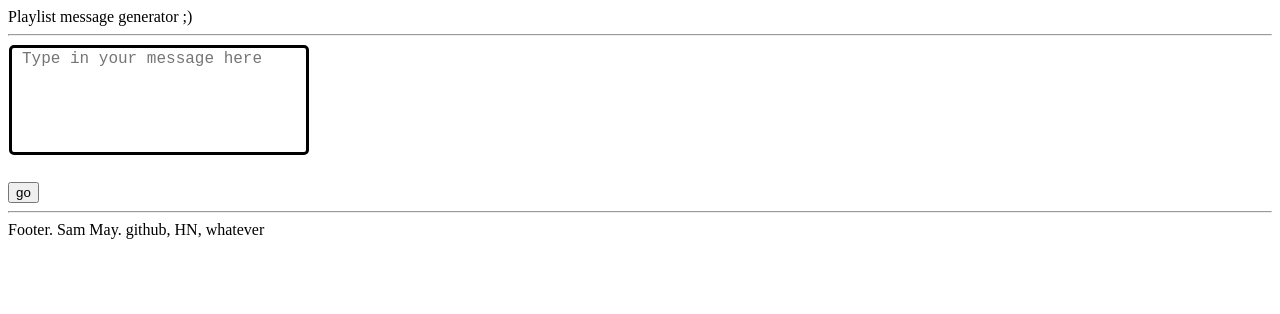
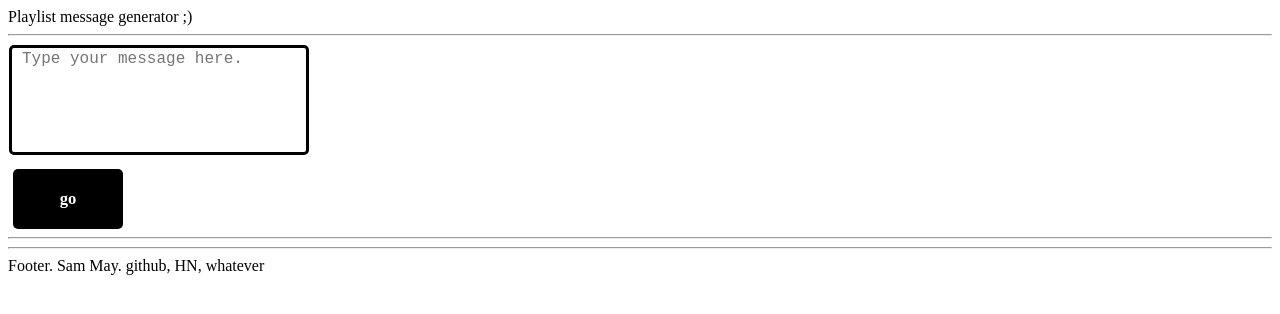
Before and after one commit to samrmay/spotify-playlist-message-generator, a React app: page / in a window 1280 px wide. Shown: the top 314 px of the page. Built offline with nearby package versions, Linux system fonts and the light colour scheme.

Commit message:
added go button and mock playlist styling

```diff
--- a/package.json
+++ b/package.json
@@ -20,6 +20,7 @@
     "@babel/plugin-transform-runtime": "^7.12.10",
     "@babel/preset-env": "^7.11.0",
     "@babel/preset-react": "^7.10.4",
+    "@svgr/webpack": "^5.5.0",
     "babel-loader": "^8.1.0",
     "css-loader": "^5.0.1",
     "dotenv-webpack": "^6.0.0",
--- /dev/null
+++ b/src/components/Body/LoadingButton/index.jsx
@@ -0,0 +1,31 @@
+import React from 'react';
+import Loading from '../../../assets/loading.svg';
+import styles from './styles.css';
+
+class LoadingButton extends React.Component {
+  constructor(props) {
+    super(props);
+  }
+
+  render() {
+    const style = {width: this.props.width}
+    return (
+      <div className={styles.loadingButton} onClick={this.props.handleClick} style={style}>
+        {this.props.wasClicked ? (
+          <Loading className={styles.loadingButtonAnimation} alt="Loading..." />
+        ) : (
+          <h5 className={styles.loadingButtonText}>{this.props.content}</h5>
+        )}
+      </div>
+    );
+  }
+}
+
+LoadingButton.defaultProps = {
+  content: 'Loading Button',
+  wasClicked: false,
+  handleClick: (event) => '',
+  width: '100%'
+};
+
+export default LoadingButton;
--- /dev/null
+++ b/src/components/Body/LoadingButton/styles.css
@@ -0,0 +1,20 @@
+.loadingButton {
+  background-color: black;
+  color: white;
+  height: 50px;
+  text-align: center;
+  align-self: center;
+  border-radius: 5px;
+  margin: 5px;
+  cursor: pointer;
+  font-size: 20px;
+  padding: 5px;
+}
+
+.loadingButtonText {
+  margin: 15px auto;
+}
+
+.loadingButtonAnimation {
+  padding-top: 10px;
+}
--- a/src/components/Body/MockPlaylist/SongEntry/index.jsx
+++ b/src/components/Body/MockPlaylist/SongEntry/index.jsx
@@ -1,4 +1,5 @@
 import React from 'react'
+import styles from './styles.css'
 
 class SongEntry extends React.Component {
     constructor(props) {
@@ -17,13 +18,29 @@ class SongEntry extends React.Component {
     }
 
     render() {
-        const {song} = this.props
-        const {name, artists, preview_url} = song
-        const artistsString = this.stringifyArtists(artists)
-        return(
-        <div>{name}: {artistsString}</div>
-        )
+        if (!this.props.header) {
+            const {song} = this.props
+            const {name, artists} = song
+            const artistsString = this.stringifyArtists(artists)
+            return(
+            <div className={styles.songEntryContainer}>
+                <div className={styles.songName}>{name}</div>
+                <div className={styles.artistsString}>{artistsString}</div>
+            </div>
+            )
+        } else {
+            return(
+                <div className={styles.headerContainer}>
+                    <div className={styles.songName}>Title</div>
+                    <div className={styles.artistsString}>Artists</div>
+                </div>
+            )
+        }
     }
 }
 
 export default SongEntry
+
+SongEntry.defaultProps = {
+    header: false,
+}
--- a/src/components/Body/MockPlaylist/SongEntry/styles.css
+++ b/src/components/Body/MockPlaylist/SongEntry/styles.css
@@ -0,0 +1,18 @@
+.songEntryContainer {
+  display: flex;
+  background-color: darkgray;
+  padding: 5px;
+  border-top: black solid 2px;
+  border-bottom: black solid 2px;
+}
+
+.songName {
+  width: 50%;
+}
+
+.headerContainer {
+  display: flex;
+  background-color: lightgray;
+  padding: 5px;
+  border-bottom: black solid 2px;
+}
--- a/src/components/Body/MockPlaylist/index.jsx
+++ b/src/components/Body/MockPlaylist/index.jsx
@@ -1,5 +1,6 @@
 import React from 'react'
 import SongEntry from './SongEntry'
+import styles from './styles.css'
 
 class MockPlaylist extends React.Component {
     constructor(props) {
@@ -18,7 +19,8 @@ class MockPlaylist extends React.Component {
             }
         }
         return(
-            <div>
+            <div className={styles.playlistContainer}>
+                <SongEntry header={true} />
                 {songEntryArr ? songEntryArr : <div>loading...</div>}
             </div>
         )
--- a/src/components/Body/MockPlaylist/styles.css
+++ b/src/components/Body/MockPlaylist/styles.css
@@ -0,0 +1,3 @@
+.playlistContainer {
+  background-color: lightgray;
+}
--- a/src/components/Body/index.jsx
+++ b/src/components/Body/index.jsx
@@ -1,6 +1,7 @@
 import React from 'react'
 import MockPlaylist from './MockPlaylist'
 import TextField from './TextField'
+import LoadingButton from './LoadingButton'
 import {getAccessToken, parseSequence, findExactMatch} from '../../services/spotify'
 import styles from './styles.css'
 
@@ -11,7 +12,8 @@ class Body extends React.Component {
             message: '',
             accessToken: '',
             spotifyQueried: false,
-            songsReturned: []
+            songsReturned: [],
+            goClicked: false
         }
         this.handleChange = this.handleChange.bind(this)
         this.getAccess = this.getAccess.bind(this)
@@ -30,7 +32,7 @@ class Body extends React.Component {
     }
 
     searchSong() {
-        this.setState({songsReturned: [], spotifyQueried: true})
+        this.setState({songsReturned: [], spotifyQueried: true, goClicked: true})
         this.getAccess().then(token => {
             let {message} = this.state
             message = parseSequence(message)
@@ -44,6 +46,7 @@ class Body extends React.Component {
                     this.setState({songsReturned: newArr})
                 })
             }
+            this.setState({goClicked: false})
         })
     }
 
@@ -54,15 +57,19 @@ class Body extends React.Component {
                 <TextField
                     handleChange={this.handleChange}
                     name='message'
-                    placeholder='Type in your message here'
+                    placeholder='Type your message here.'
                     height='100px'
                     width='300px'
                     value={message}
                     />
                 <br />
-                <br />
-                <button onClick={this.searchSong}>go</button>
-                {spotifyQueried ? <MockPlaylist songs={songsReturned}/> : null}
+                <LoadingButton
+                    content='go'
+                    width='100px'
+                    handleClick={this.searchSong}
+                    wasClicked={this.state.goClicked}/>
+                <hr />
+                {spotifyQueried ? <MockPlaylist songs={songsReturned} standby={true}/> : null}
             </div>
         )
     }
--- a/webpack.config.js
+++ b/webpack.config.js
@@ -32,7 +32,7 @@ module.exports = {
         ],
       },
       {
-        test: /\.(png|jp(e*)g|svg|gif)$/,
+        test: /\.(png|jp(e*)g|gif)$/,
         use: [
           {
             loader: "file-loader",
@@ -41,6 +41,10 @@ module.exports = {
             },
           },
         ],
+      },
+      {
+        test: /\.svg$/,
+        use: ["@svgr/webpack"],
       },
       {
         test: /\.(js|jsx)$/,
```
Also changed, not shown: src/assets/loading.svg (added).
